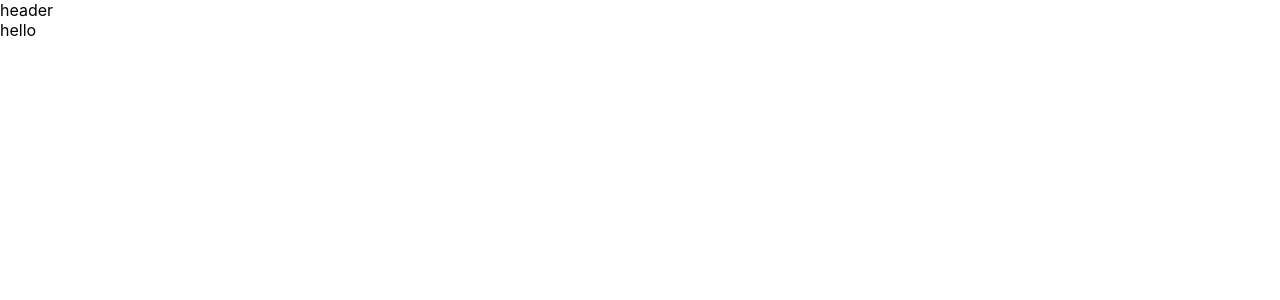
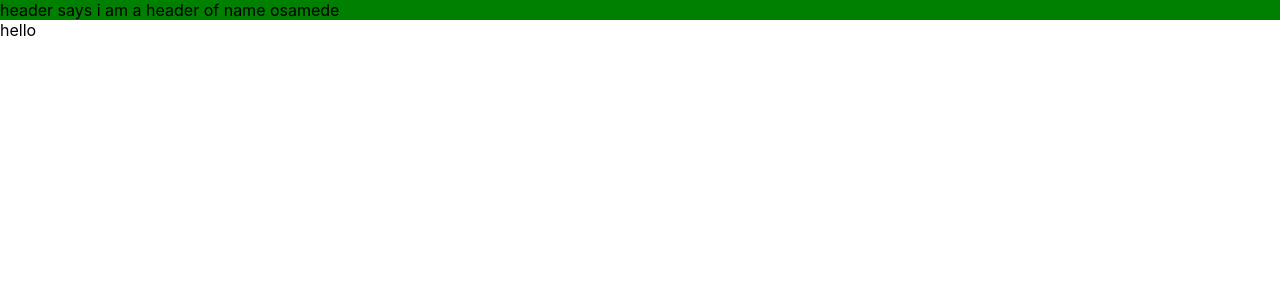
Before and after one commit to prime-infinity/itenx, a React (Create React App) app: page / in a window 1280 px wide. Shown: the top 300 px of the page. Built offline with nearby package versions, Linux system fonts and the light colour scheme.

Commit message:
learned about props and adding classes

```diff
--- a/src/App.js
+++ b/src/App.js
@@ -5,7 +5,7 @@ function App() {
 
   return (
    <div>
-     <Header />
+     <Header title='i am a header' naaa='osamede' />
      hello
    </div>
   );
--- a/src/components/Header.js
+++ b/src/components/Header.js
@@ -1,8 +1,27 @@
-function Header(){
+
+var timee =  false;
+var style = {
+    color:'red',
+    backgroundColor:'blue',
+}
+
+var style2 = {
+    color:'black',
+    backgroundColor:'green',
+}
+
+function Header({title,naaa}){
+
+    setTimeout(() => {
+        timee  = true
+    }, 2000);
     return(
-        <div>
-            header
+        <div style={timee ? style:style2} >
+            header says {title} of name {naaa}
         </div>
     );
 }
+
+
+
 export default Header;
```
